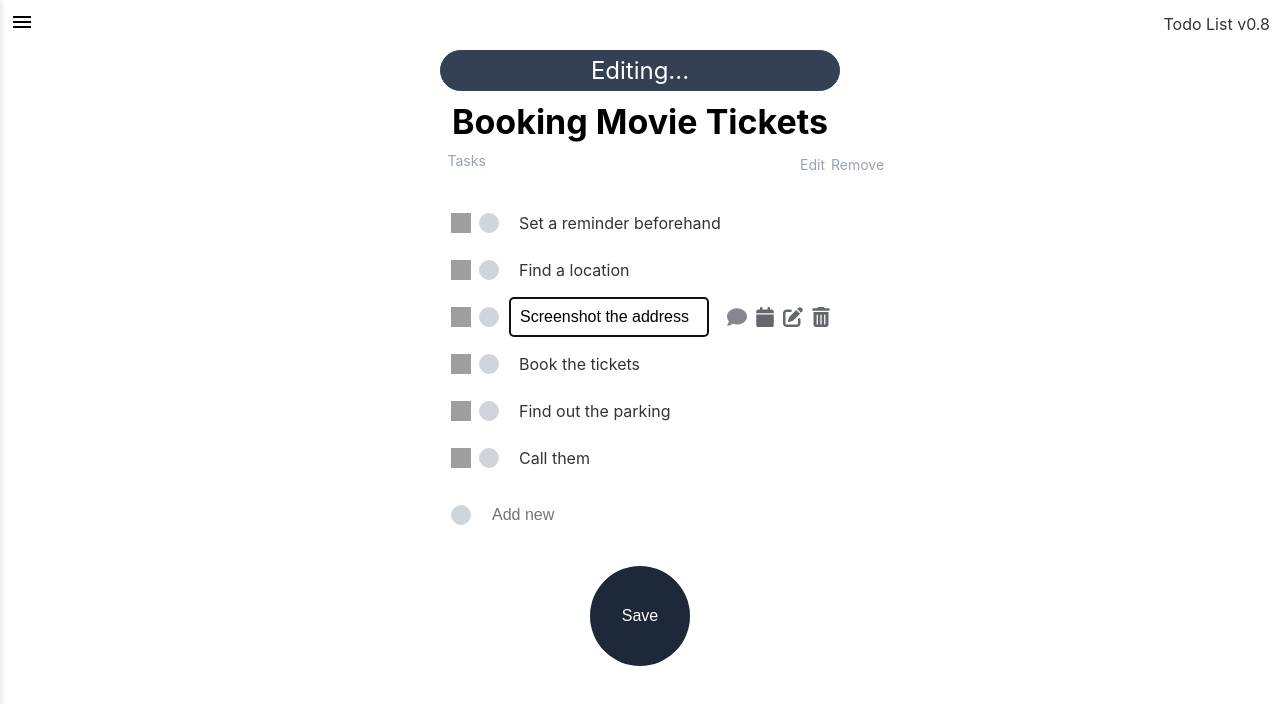
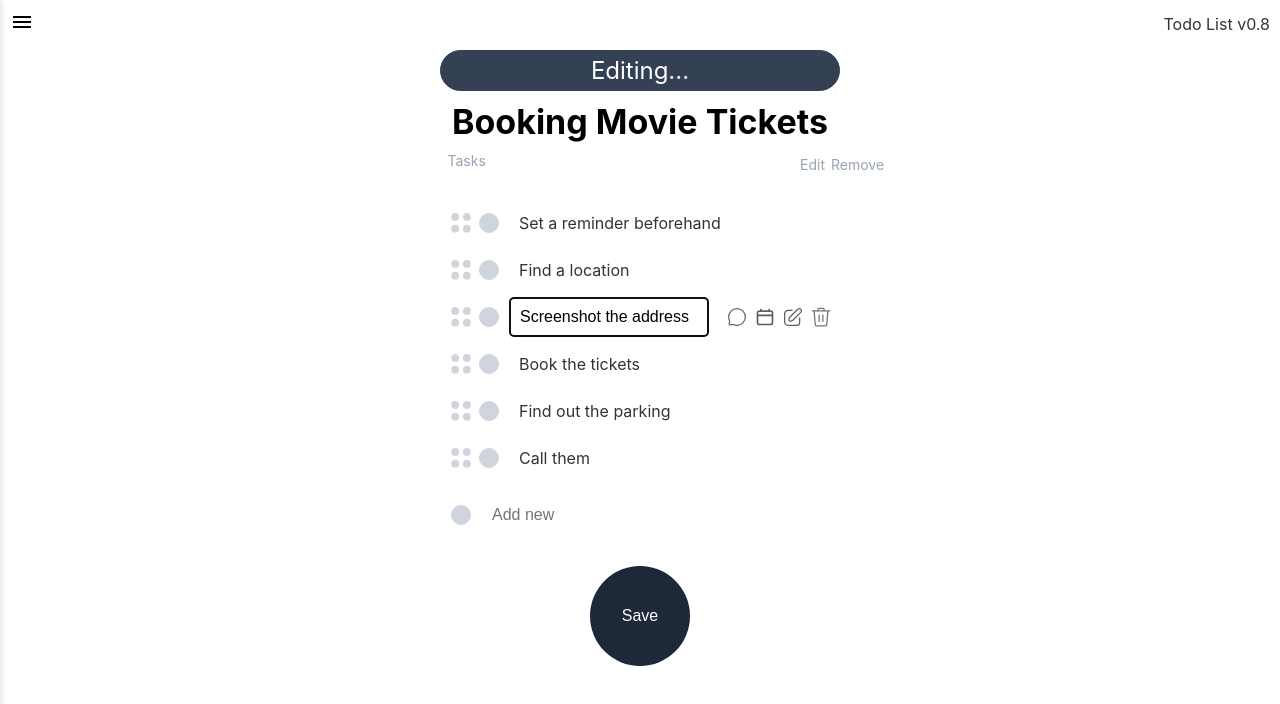
Before and after one commit to SalvatoreAcademyEmpresa/gerenciamento-de-tarefas, a React (Create React App) app in the folder frontend/: page / in a window 1280 px wide. Both pictures are taken after a click on the item "Screenshot the address". Shown: the top 704 px of the page. Built offline with nearby package versions, Linux system fonts and the light colour scheme; grey boxes are pictures that could not be loaded.

Commit message:
fix: `import`

```diff
--- a/frontend/src/components/TaskItem.js
+++ b/frontend/src/components/TaskItem.js
@@ -1,15 +1,12 @@
 import React, { useRef, useEffect, useState } from "react";
 import { useDrag, useDrop } from "react-dnd";
-import { FontAwesomeIcon } from "@fortawesome/react-fontawesome";
-import {
-  faTrashAlt,
-  faEdit,
-  faCalendar,
-  faComment,
-} from "@fortawesome/free-solid-svg-icons";
 import "../css/TaskItem.css";
 import TaskDetails from "../components/comment/CommentList";
-import moveIcon from "../assets/img/move-icon.png";
+import moveIcon from "../assets/img/move-icon.svg";
+import chatIcon from "../assets/img/chat.svg";
+import calendarIcon from "../assets/img/calendar.svg";
+import editIcon from "../assets/img/edit-icon.svg";
+import binIcon from "../assets/img/bin.svg";
 
 const ItemType = "TODO";
 
@@ -123,28 +120,32 @@ const TaskItem = ({
 
           {showCommentIcon && (
             <>
-              <FontAwesomeIcon
-                icon={faComment}
+              <img
+                src={chatIcon}
+                alt="Comment Icon"
                 className={`comment-icon ${
                   isCommentIconDisabled ? "disabled" : ""
                 }`}
                 onClick={!isCommentIconDisabled ? toggleDetails : undefined}
               />
 
-              <FontAwesomeIcon
-                icon={faCalendar}
+              <img
+                src={calendarIcon}
+                alt="Reminder Icon"
                 className="reminder-icon"
                 onClick={handleReminderClick}
               />
 
-              <FontAwesomeIcon
-                icon={faEdit}
+              <img
+                src={editIcon}
+                alt="Edit Icon"
                 className="edit-icon"
                 onClick={startEditing}
               />
 
-              <FontAwesomeIcon
-                icon={faTrashAlt}
+              <img
+                src={binIcon}
+                alt="Remove Icon"
                 className="remove-icon"
                 onClick={() => removeTodo(index)}
               />
```
